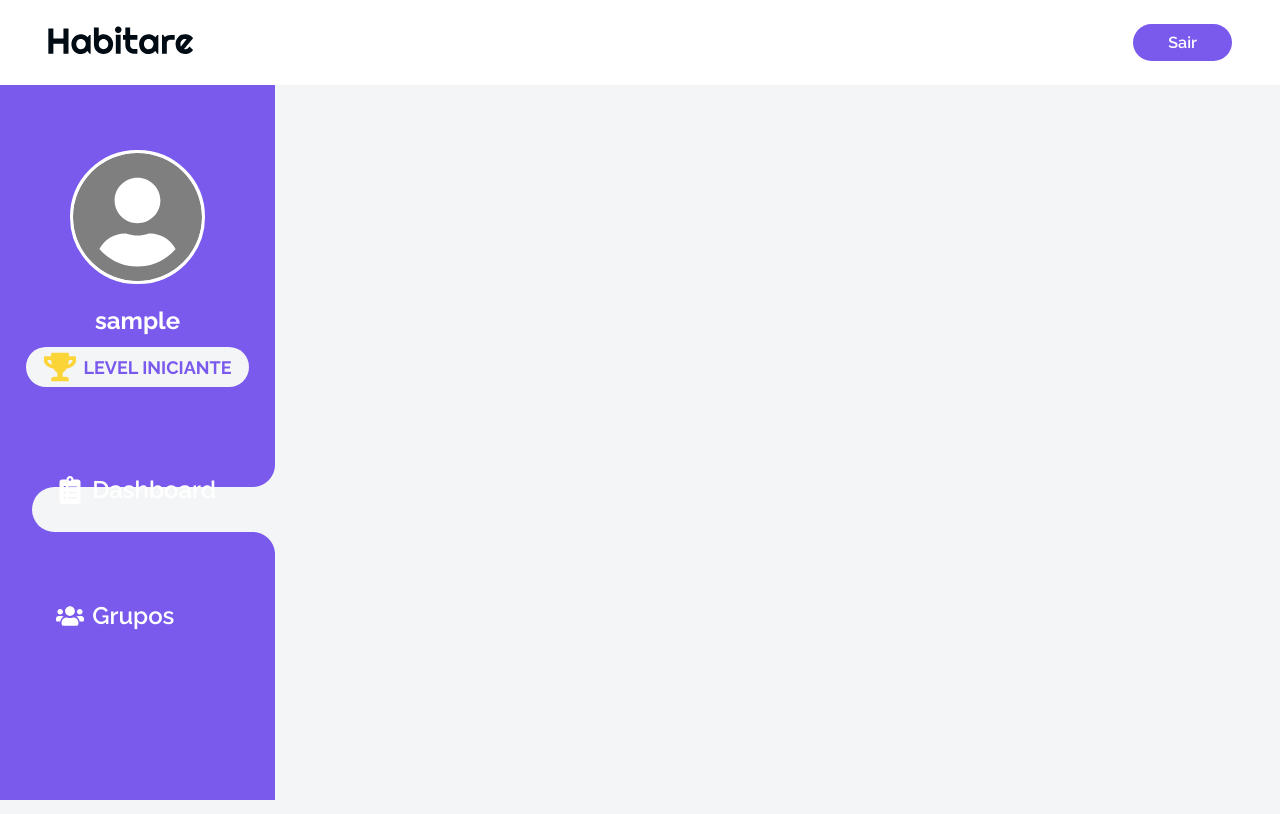
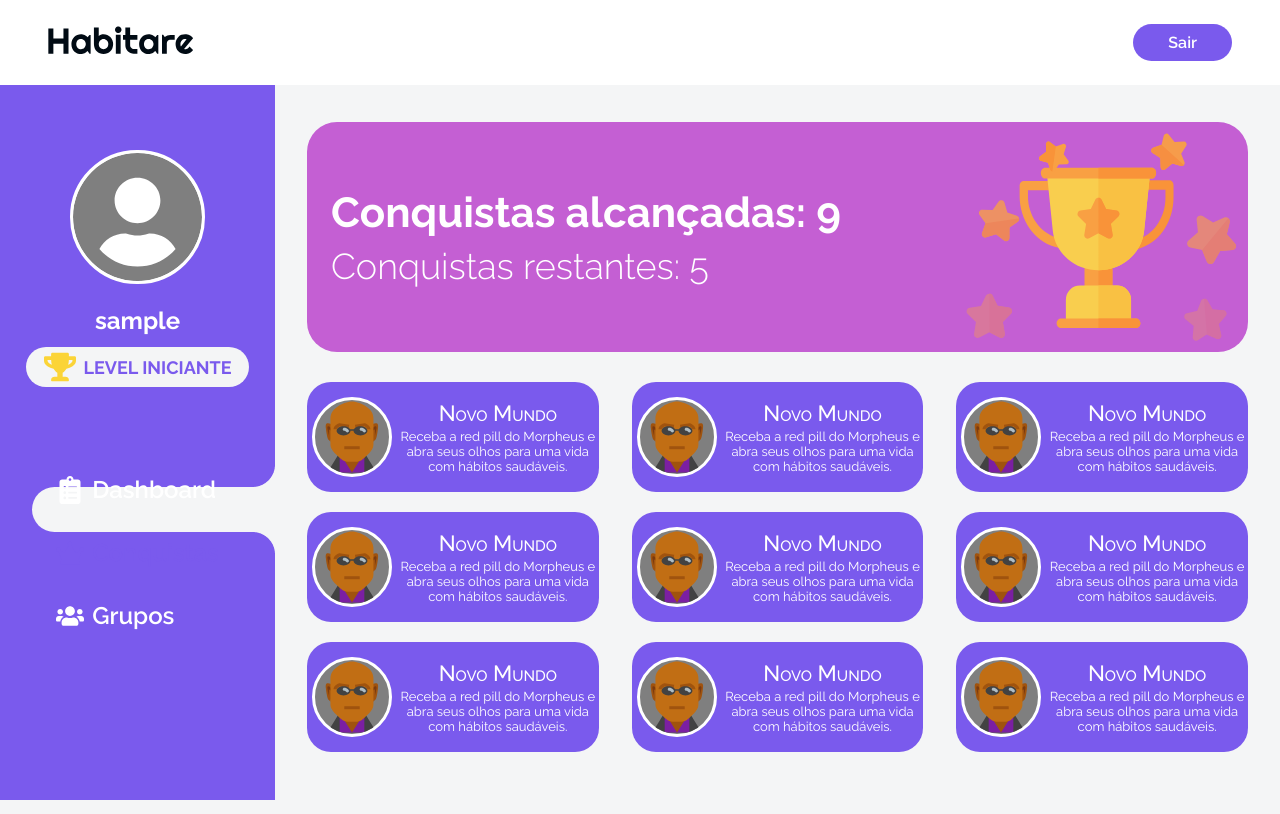
Before and after one commit to wesleydcm/Habitare, a React (Create React App) app: page /achievements in a window 1280 px wide. Built offline with nearby package versions, Linux system fonts and the light colour scheme; sample sign-in values are in the browser's storage.

Commit message:
feat/Achiviements page

```diff
--- /dev/null
+++ b/src/components/AchievementCard/index.jsx
@@ -0,0 +1,17 @@
+import { AchievementBox, ImgBadge, TextBox } from "./styles";
+import Jardim from "../../assets/badges/morpheus.svg";
+const AchievementCard = () => {
+  return (
+    <AchievementBox>
+      <ImgBadge src={Jardim} alt="insíginia" />
+      <TextBox>
+        <h3>Novo Mundo</h3>
+        <p>
+          Receba a red pill do Morpheus e abra seus olhos para uma vida com
+          hábitos saudáveis.
+        </p>
+      </TextBox>
+    </AchievementBox>
+  );
+};
+export default AchievementCard;
--- /dev/null
+++ b/src/components/AchievementCard/styles.js
@@ -0,0 +1,63 @@
+import styled from "styled-components";
+
+export const AchievementBox = styled.div`
+  width: 100%;
+
+  height: 110px;
+  margin: 10px 0;
+  background-color: var(--purple);
+  border-radius: 24px;
+  display: flex;
+  justify-content: space-evenly;
+  align-items: center;
+
+  @media screen and (min-width: 530px) {
+    max-width: 49%;
+    /* margin: 10px 5px; */
+  }
+
+  @media screen and (min-width: 720px) {
+    max-width: 100%;
+  }
+
+  @media screen and (min-width: 860px) {
+    max-width: 49%;
+  }
+
+  @media screen and (min-width: 1100px) {
+    max-width: 31%;
+  }
+`;
+
+export const ImgBadge = styled.img`
+  height: 80px;
+  width: 80px;
+  margin: 5px;
+  border-radius: 50%;
+  border: 3px solid var(--white);
+  background-color: #7f7f7f;
+`;
+
+export const TextBox = styled.div`
+  text-align: center;
+  h3 {
+    margin: 3px;
+    color: var(--white);
+    font-weight: 500;
+    font-variant: small-caps;
+    font-size: 18px;
+  }
+
+  p {
+    margin: 3px;
+    color: var(--white);
+    font-size: 13px;
+    max-width: 200px;
+  }
+
+  @media screen and (min-width: 1100px) {
+    h3 {
+      font-size: 22px;
+    }
+  }
+`;
--- a/src/components/Filter/styles.js
+++ b/src/components/Filter/styles.js
@@ -66,7 +66,7 @@ export const IconContainer = styled.div`
   align-items: center;
   display: flex;
   height: 30px;
-  width: 30px;
+  width: 26px;
   cursor: pointer;
   outline: none;
   overflow: visible;
@@ -109,4 +109,8 @@ export const IconContainer = styled.div`
           : "var(--white)"};
     }
   }
+
+  @media screen and (min-width: 300px) {
+    width: 30px;
+  }
 `;
--- a/src/pages/Achievements/index.jsx
+++ b/src/pages/Achievements/index.jsx
@@ -1,6 +1,10 @@
 import { useContext } from "react";
 import { Redirect } from "react-router-dom";
 import { UserContext } from "../../providers/User";
+import { DashboardContainer, ImageMainCard } from "../Dashboard/styles";
+import { MainCardAchievements, AchievementsContainer } from "./styles";
+import trophy from "../../assets/images/trophy.svg";
+import AchievementCard from "../../components/AchievementCard";
 
 const Achievements = () => {
   const { authenticated } = useContext(UserContext);
@@ -9,9 +13,27 @@ const Achievements = () => {
     return <Redirect to="/login" />;
   }
   return (
-    <>
-      <div>Achievements</div>
-    </>
+    <DashboardContainer>
+      <MainCardAchievements>
+        <h1>Conquistas alcançadas: 9</h1>
+        <h3>Conquistas restantes: 5</h3>
+        <ImageMainCard>
+          <img src={trophy} alt="trophy"></img>
+        </ImageMainCard>
+      </MainCardAchievements>
+
+      <AchievementsContainer>
+        <AchievementCard />
+        <AchievementCard />
+        <AchievementCard />
+        <AchievementCard />
+        <AchievementCard />
+        <AchievementCard />
+        <AchievementCard />
+        <AchievementCard />
+        <AchievementCard />
+      </AchievementsContainer>
+    </DashboardContainer>
   );
 };
 
--- /dev/null
+++ b/src/pages/Achievements/styles.js
@@ -0,0 +1,72 @@
+import styled from "styled-components";
+
+export const MainCardAchievements = styled.div`
+  width: 100%;
+  max-width: 1280px;
+  height: 200px;
+  background: var(--pink);
+  border-radius: 30px;
+
+  display: flex;
+  flex-direction: column;
+  justify-content: center;
+  position: relative;
+  overflow: hidden;
+
+  padding: 24px;
+
+  h1 {
+    font-size: 28px;
+    font-weight: 700;
+    color: var(--white);
+    margin-bottom: 8px;
+    position: relative;
+    z-index: 350;
+  }
+
+  h3 {
+    color: var(--white);
+    font-size: 20px;
+    font-weight: 300;
+    position: relative;
+    z-index: 350;
+  }
+
+  @media screen and (min-width: 720px) {
+    height: 230px;
+
+    h1 {
+      font-size: clamp(28px, 8px + 2.5vw, 48px);
+    }
+
+    h3 {
+      font-size: 24px;
+    }
+  }
+  @media screen and (min-width: 1140px) {
+    h1 {
+      font-size: 42px;
+    }
+
+    h3 {
+      font-size: 36px;
+    }
+  }
+`;
+
+export const AchievementsContainer = styled.div`
+  width: 100%;
+  max-width: 1280px;
+  display: flex;
+  flex-flow: column;
+  align-items: center;
+  margin: 20px;
+  @media screen and (min-width: 510px) {
+    flex-flow: row wrap;
+    justify-content: space-between;
+  }
+
+  @media screen and (min-width: 1600px) {
+    grid-template-columns: repeat(3, 1fr);
+  }
+`;
```
Also changed, not shown: src/assets/badges/morpheus.svg (added), src/assets/images/trophy.svg (added).
